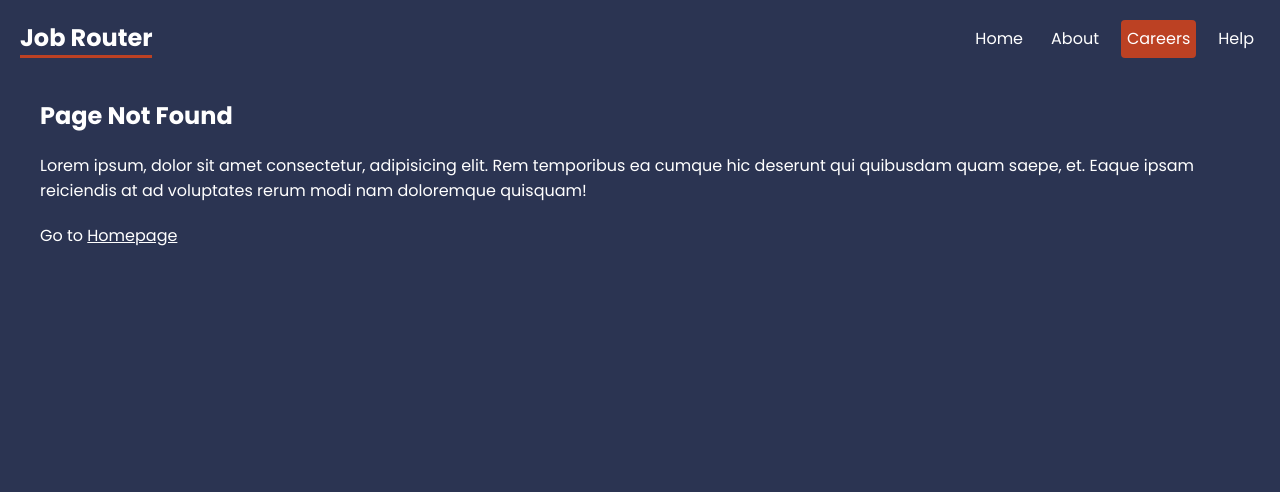
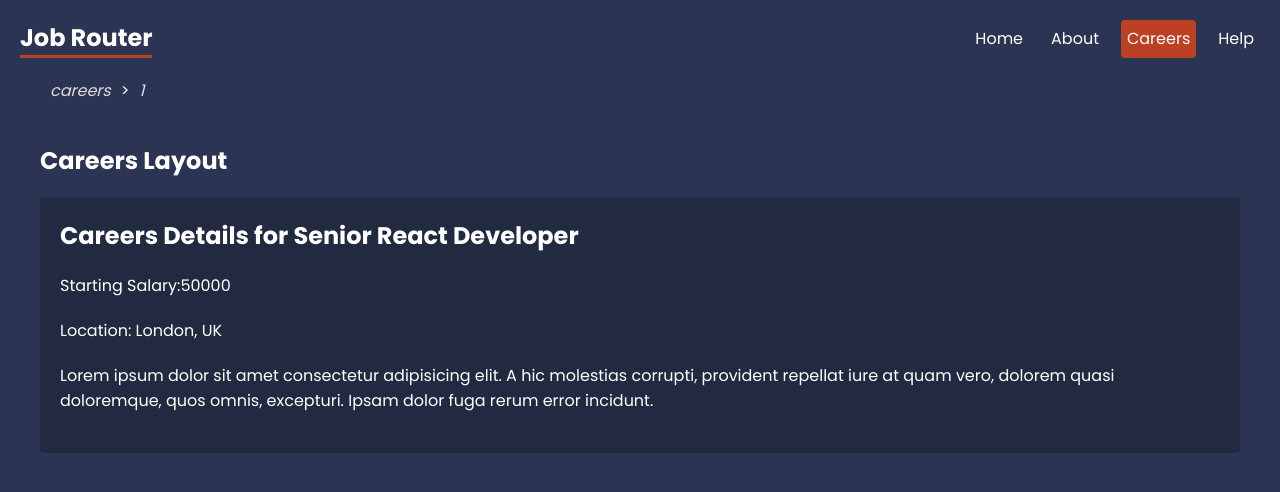
Before and after one commit to iBookdrupal/React-Router, a React (Create React App) app: page /careers/1 in a window 1280 px wide. Shown: the top 492 px of the page. Built offline with nearby package versions, Linux system fonts and the light colour scheme; data requests are answered from the project's data file.

Commit message:
modified: breadcrumbs added

```diff
--- a/src/App.js
+++ b/src/App.js
@@ -7,7 +7,8 @@ import Contact from './pages/help/contact'
 import Faq from './pages/help/faq'
 import NotFound from './pages/notfound'
 import Careers, {careersLoader} from './pages/careers/Careers'
-
+import CareerDetails, {careerDetailsLoader} from './pages/careers/CareerDetails'
+import CareerError from './pages/careers/CareerError'
 
 //layout
 import RootLayout from './layout/RootLayout'
@@ -29,7 +30,14 @@ const router = createBrowserRouter(
 
           <Route path='careers' element={<CareersLayout />}>
             <Route index  element={<Careers />} loader={careersLoader}/>
+            <Route
+            path=':id'
+            element={<CareerDetails />}
+            loader={careerDetailsLoader}
+            errorElement={<CareerError />}
+            />
           </Route>
+
 
           <Route path='*' element={<NotFound />}/>
     </Route>
--- /dev/null
+++ b/src/components/Breadcrumbs.js
@@ -0,0 +1,21 @@
+import {useLocation, Link} from 'react-router-dom'
+export default function Breadcrumbs(){
+	const location = useLocation();
+
+
+	let currentLink = ''
+
+	const crumbs = location.pathname.split('/').filter(crumb => crumb !== '').map(crumb => {
+		currentLink =+ `/${crumb}`
+
+		return(
+			<div className='crumb' key={crumb}>
+				<Link to={currentLink}>{crumb}</Link>
+			</div>
+			)
+	})
+	return(
+		<div className='breadcrumbs'>{crumbs}</div>
+
+		)
+}
--- a/src/index.css
+++ b/src/index.css
@@ -134,6 +134,36 @@ form label span {
 
 
 /* careers details */
+.career-details {
+  background: rgba(0, 0, 0, 0.2);
+  padding: 20px;
+  border-radius:4px;
+  margin: 20px 0;
+}
 
 
 /* breadcrumbs */
+.breadcrumbs {
+  max-width: 1200px;
+  margin: 20px auto;
+}
+
+.breadcrumbs > *{
+  display: inline-block;
+  margin-left: 10px;
+}
+
+.breadcrumbs .crumb:after{
+  content: '>';
+  margin-left: 10px;
+}
+
+.breadcrumbs .crumb:last-child:after{
+  display: none;
+}
+
+.breadcrumbs .crumb a {
+  color: #ddd;
+  text-decoration: none;
+  font-style: italic;
+}
--- a/src/layout/RootLayout.js
+++ b/src/layout/RootLayout.js
@@ -1,4 +1,5 @@
 import {NavLink, Outlet} from 'react-router-dom'
+import Breadcrumbs from '../components/Breadcrumbs'
 export default function RootLayout(){
 	return(
 		<div className='root-layout'>
@@ -11,6 +12,8 @@ export default function RootLayout(){
 
         <NavLink to='help'>Help</NavLink>
       </nav>
+
+      <Breadcrumbs />
     </header>
 
     <main>
--- /dev/null
+++ b/src/pages/careers/CareerDetails.js
@@ -0,0 +1,30 @@
+import {useParams, useLoaderData} from 'react-router-dom'
+export default function CareerDetails(){
+	const {id} = useParams()
+	const career = useLoaderData()
+
+
+	return(
+		<div className='career-details'>
+			<h2>Careers Details for {career.title}</h2>
+			<p>Starting Salary:{career.salary}</p>
+			<p>Location: {career.location}</p>
+			<div className='details'>
+				<p>Lorem ipsum dolor sit amet consectetur adipisicing elit. A hic molestias corrupti, provident repellat iure at quam vero, dolorem quasi doloremque, quos omnis, excepturi. Ipsam dolor fuga rerum error incidunt.</p>
+			</div>
+		</div>
+		)
+}
+
+
+//loader function
+export const careerDetailsLoader = async ({params}) => {
+	const {id} = params
+
+	const res = await fetch('http://localhost:4000/careers/'+id)
+
+	if (!res.ok){
+		throw Error('Could not find the career')
+	}
+	return res.json()
+}
--- /dev/null
+++ b/src/pages/careers/CareerError.js
@@ -0,0 +1,16 @@
+import {useRouteError, Link} from 'react-router-dom'
+
+export default function CareerError(){
+	const error = useRouteError();
+
+	return(
+		<div className='careers-error'>
+			<h2>Error</h2>
+			<p>{error.message}</p>
+			<Link to='/careers'>Back to Homepage</Link>
+
+
+		</div>
+
+		)
+}
--- a/src/pages/careers/Careers.js
+++ b/src/pages/careers/Careers.js
@@ -6,7 +6,7 @@ export default function Careers(){
 	return(
 		<div className='careers'>
 			{careers.map((career) => (
-				<Link to='/' key={career.id}>
+				<Link to={career.id.toString()} key={career.id}>
 					<p>{career.title}</p>
 					<p>Based in {career.location}</p>
 
```
